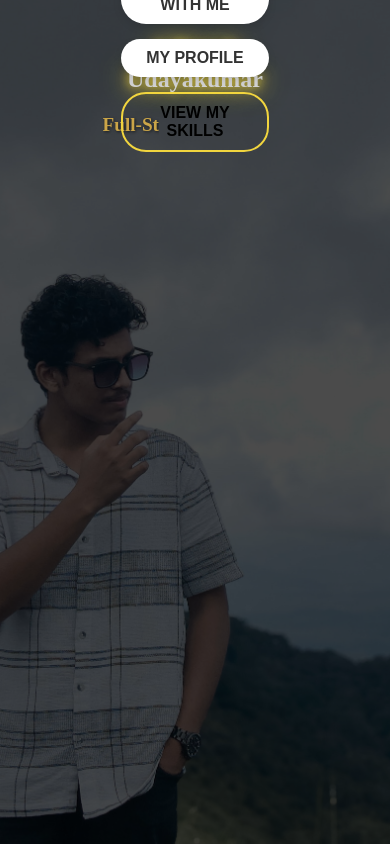
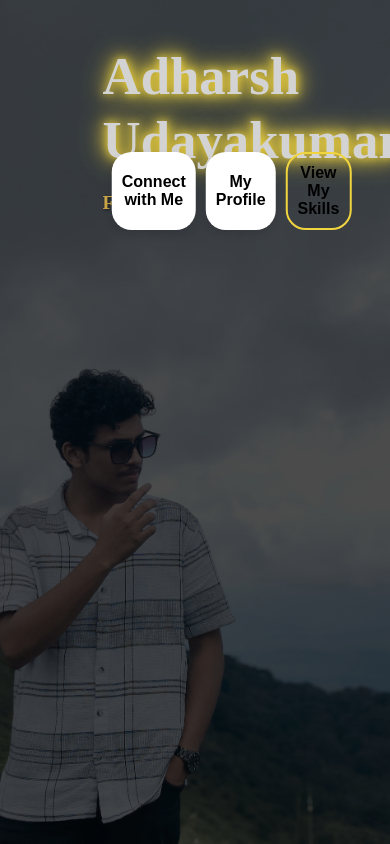
Before and after one commit to Adharsh0/mypage, a React (Vite) app: page / in a window 390 px wide. Built offline with nearby package versions, Linux system fonts and the light colour scheme.

Commit message:
change25

```diff
--- a/src/components/HeroSection.css
+++ b/src/components/HeroSection.css
@@ -159,87 +159,71 @@
 }
 @media (max-width: 480px) {
     .hero-container {
-        background-image: url('/pi.jpeg'); /* Phone-specific background image */
+        background-image: url('/phone.jpeg'); /* Use a phone-specific image */
         background-size: cover; /* Cover the entire container */
-        background-position: center; /* Center the image */
-        font-size: 14px; /* Smaller font size for phones */
+        background-position: center; /* Center the background image */
+        height: 100vh; /* Full height of the viewport */
+        display: flex;
         flex-direction: column; /* Stack content vertically */
-        justify-content: flex-start; /* Push content towards the top */
-        padding: 20px 10px; /* Reduce padding for smaller screens */
-        position: relative;
-        height: 100vh; /* Make the container fill the screen height */
-        display: flex; /* Ensure proper alignment of content */
+        justify-content: flex-end; /* Push content towards the bottom */
+        align-items: center; /* Center content horizontally */
+        position: relative; /* Allow for absolute positioning of child elements */
+        padding: 10px; /* Add padding for spacing */
     }
 
     .hero-content {
-        z-index: 10; /* Keep the content above the background */
-        position: relative;
         text-align: center; /* Center-align text */
-        margin-bottom: auto; /* Push text upward, keeping space for buttons */
-        color: white; /* Ensure text is readable against background */
+        color: white; /* Ensure readability */
+        margin-bottom: auto; /* Push content upwards, away from buttons */
+        z-index: 10; /* Keep content above the background image */
     }
 
     .hero-buttons {
         display: flex;
-        flex-direction: column; /* Stack buttons vertically */
-        align-items: center; /* Center buttons horizontally */
-        gap: 15px; /* Add space between buttons */
+        justify-content: space-between; /* Space buttons evenly */
+        gap: 10px; /* Add space between buttons */
         position: absolute;
-        bottom: 20px; /* Align buttons at the bottom */
-        left: 50%;
-        transform: translateX(-50%); /* Center the buttons horizontally */
-        width: 80%; /* Restrict button width for better layout */
-        z-index: 100; /* Keep buttons above other elements */
+        bottom: 20px; /* Pin buttons to the very bottom of the image */
+        left: 50%; /* Center buttons horizontally */
+        transform: translateX(-50%); /* Ensure proper centering */
+        width: 90%; /* Occupy most of the screen width */
+        max-width: 400px; /* Limit width for larger phones */
+        flex-direction: row; /* Align buttons in a single row */
+        z-index: 100; /* Make sure buttons appear above other elements */
     }
 
     .hero-buttons button {
-        padding: 10px 15px; /* Add padding for better touch area */
-        font-size: 1rem; /* Adjust font size for smaller screens */
-        border-radius: 25px; /* Rounded button corners */
-        text-transform: uppercase; /* Consistent button text style */
-        width: 100%; /* Make buttons occupy full width */
-        max-width: 300px; /* Limit button width for larger phones */
+        padding: 10px; /* Add padding for a larger click area */
+        font-size: 1rem; /* Adjust font size for readability */
+        border-radius: 20px; /* Add rounded corners */
+        flex: 1; /* Distribute button space evenly */
+        text-align: center;
     }
 
     .yellow-btn {
-        background-color: #ffffff; /* White background for contrast */
-        color: #333; /* Dark text for readability */
-        border: none;
+        background-color: #ffffff; /* White background */
+        color: black; /* Black text for contrast */
+        border: none; /* No border */
         box-shadow: 0 4px 8px rgba(0, 0, 0, 0.1); /* Subtle shadow for depth */
         transition: background-color 0.3s ease, transform 0.2s ease;
     }
 
     .yellow-btn:hover {
         background-color: #f5c600; /* Bright yellow hover effect */
-        transform: translateY(-3px); /* Lift button slightly on hover */
+        transform: translateY(-3px); /* Slight hover lift */
     }
 
     .outline-btn {
         background: none;
-        border: 2px solid gold; /* Gold border for emphasis */
-        color: #ffffff; /* White text for contrast */
-        font-size: 1rem;
-        padding: 12px 20px;
-        text-align: center;
-        border-radius: 25px;
+        border: 2px solid gold; /* Gold border */
+        color: white; /* White text */
+        border-radius: 20px;
         transition: background-color 0.3s ease, color 0.3s ease, transform 0.2s ease;
     }
 
     .outline-btn:hover {
-        background-color: gold; /* Gold fill on hover */
-        color: black; /* Black text for contrast */
-        transform: translateY(-3px); /* Slight lift on hover */
-    }
-
-    .hero-content h1 {
-        font-size: 1.5rem; /* Adjust heading size for smaller screens */
-        margin-bottom: 10px; /* Reduce spacing below heading */
-        line-height: 1.2; /* Improve readability */
-    }
-
-    .hero-content p {
-        font-size: 1rem; /* Adjust paragraph size */
-        line-height: 1.4; /* Improve readability */
-        margin-bottom: 20px; /* Add spacing below text */
+        background-color: gold; /* Fill gold on hover */
+        color: black; /* Switch to black text */
+        transform: translateY(-3px); /* Slight hover lift */
     }
 }
```
